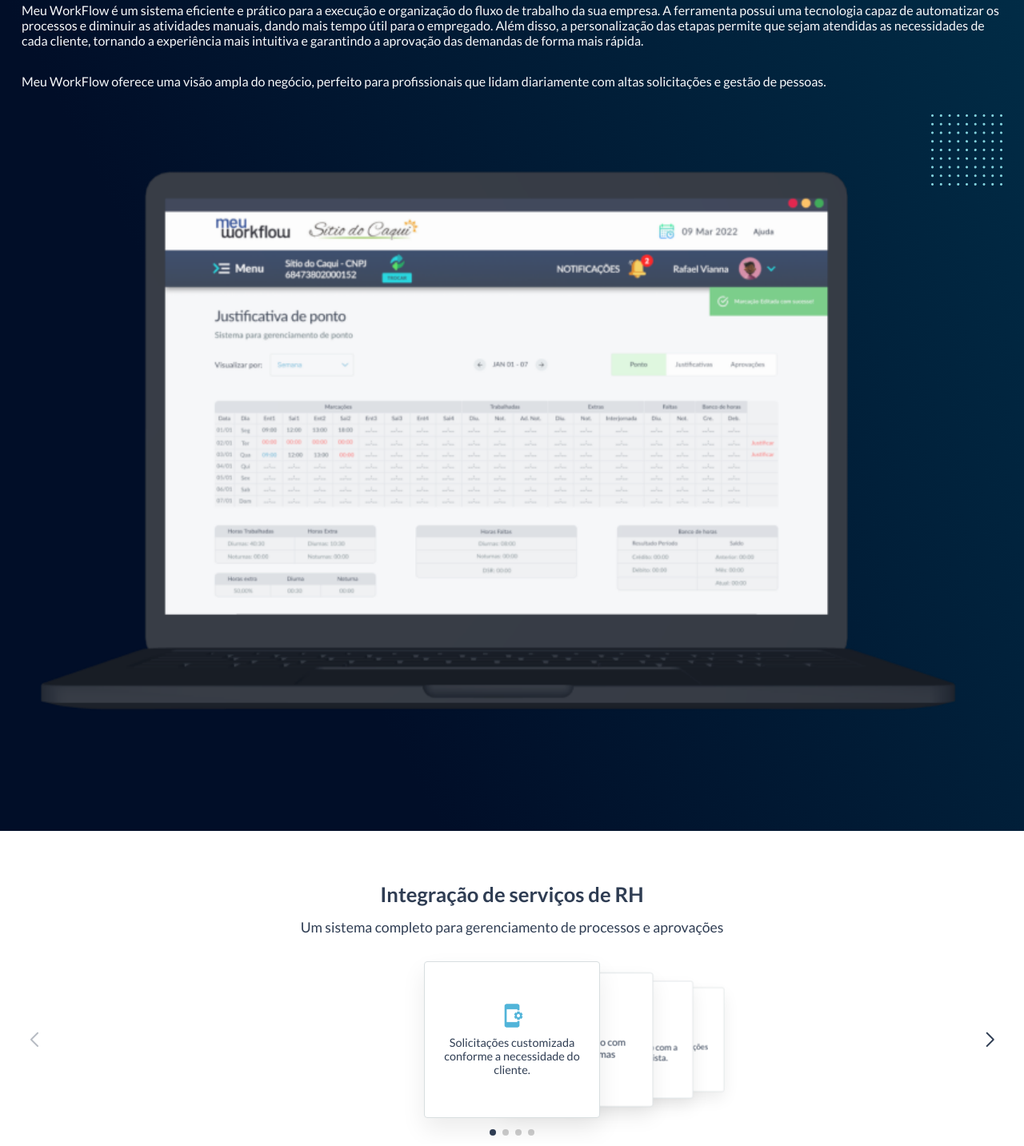
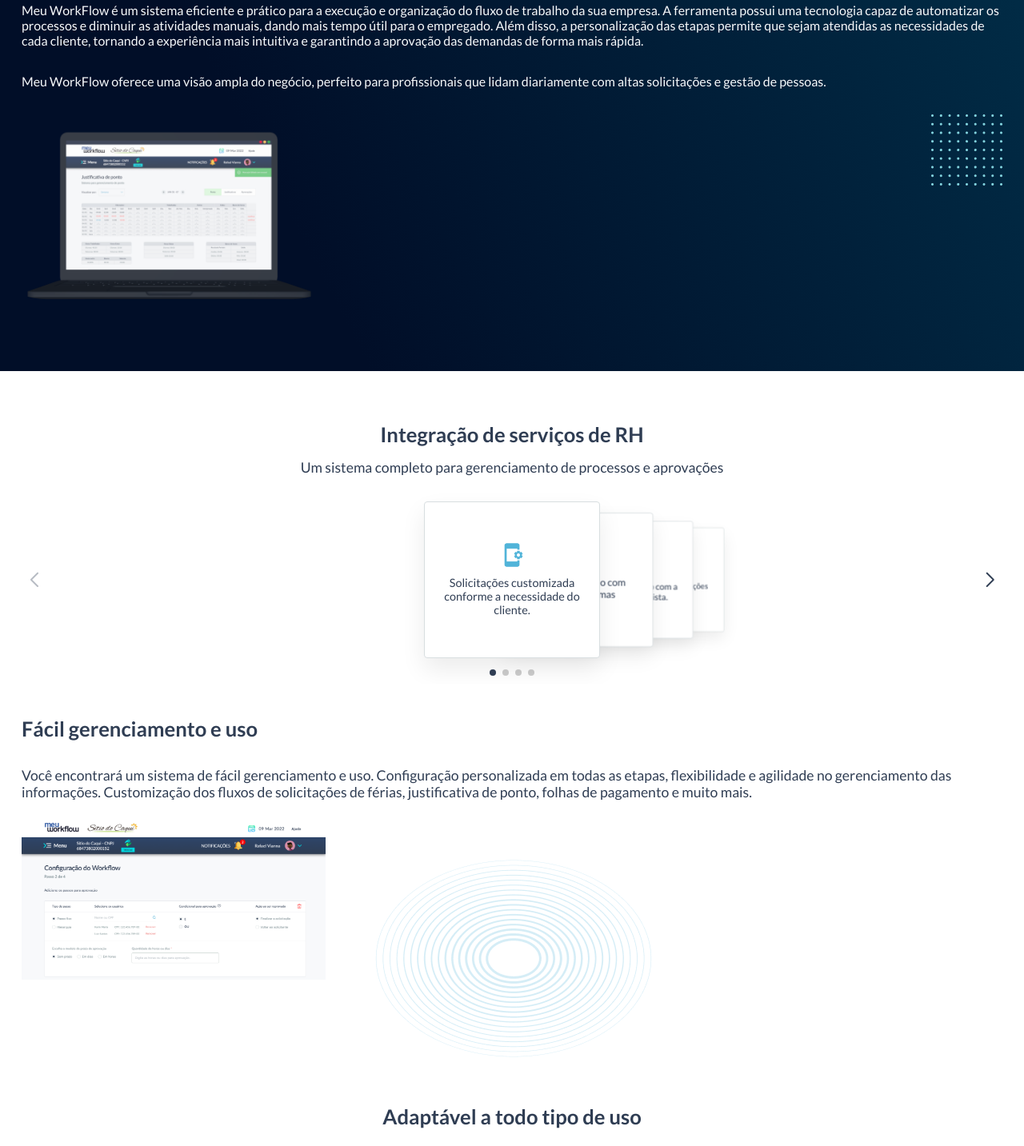
Before and after one commit to herbertcarnaubadesouza/site-whatsapp-youtube, a plain HTML site: page index.html in a window 1280 px wide. Shown: the part 1305-2738 px from the top of the page at 80% size. Drawn offline with nearby package versions, Linux system fonts and the light colour scheme.

Commit message:
ajusting size of images

```diff
--- a/styles.css
+++ b/styles.css
@@ -177,7 +177,7 @@ body::-webkit-scrollbar-thumb {
 .meuWorkflow img{
   margin-top: -2rem;
   object-fit: cover;
-  object-fit: cover;
+  max-width: 380px;
 }
 
 .servicos{
@@ -268,6 +268,7 @@ body::-webkit-scrollbar-thumb {
 }
 
 .gerenciamento img{
+  max-width: 380px;
   object-fit: cover;
 }
 
```
